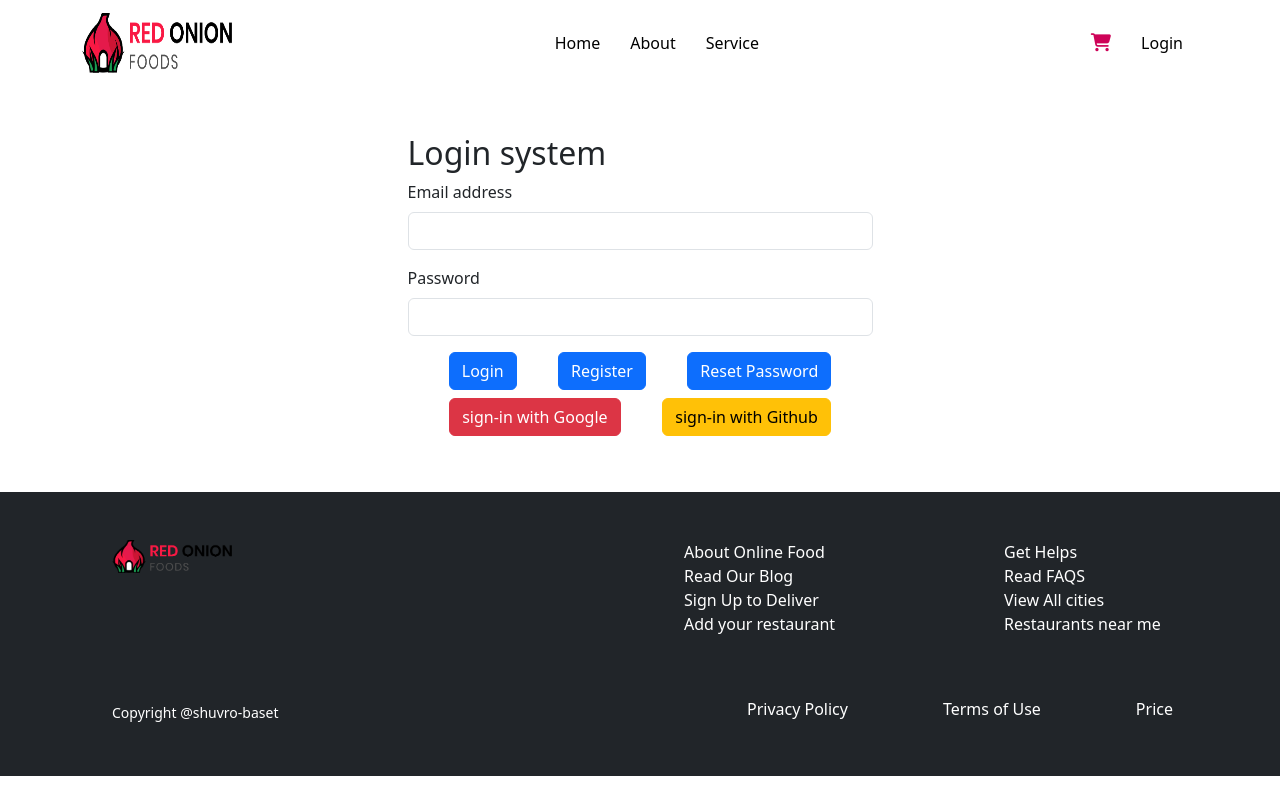
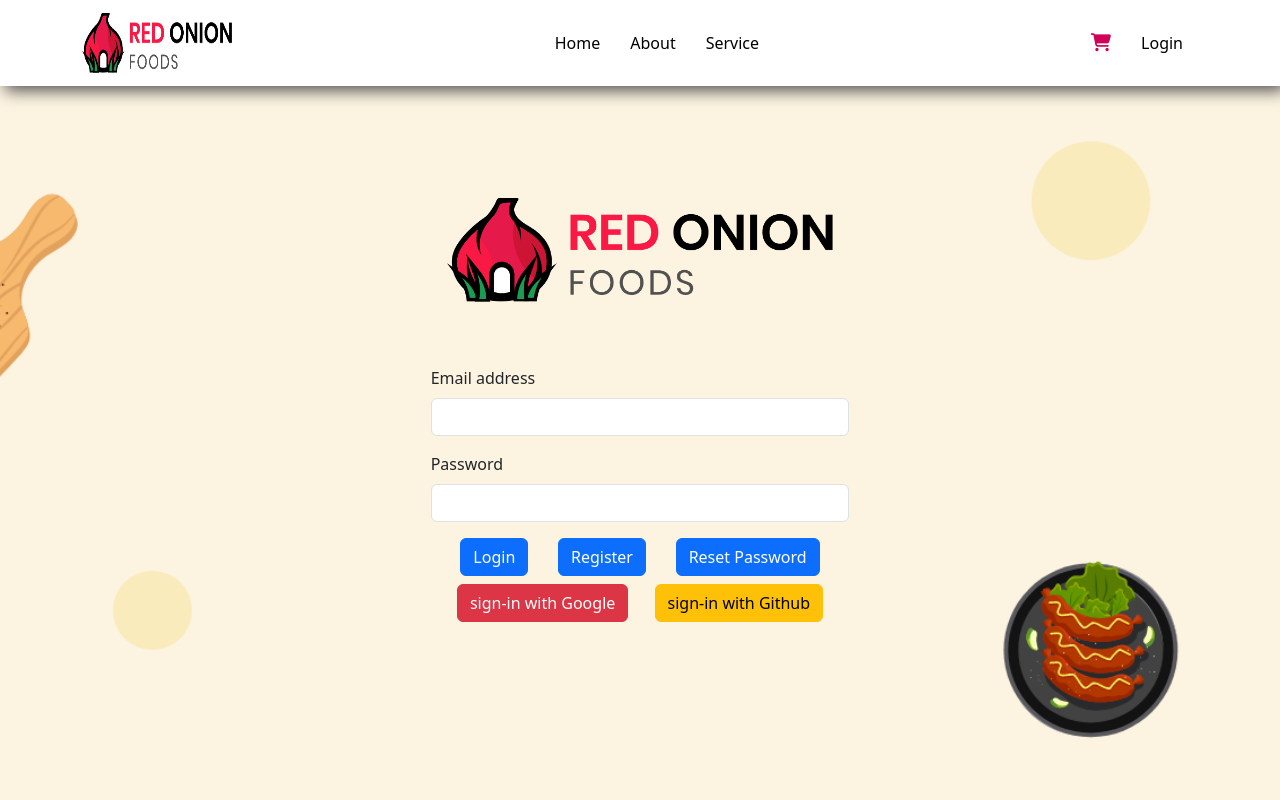
Before and after one commit to shuvro-baset/red_onion_restaurent, a React (Create React App) app: page /login in a window 1280 px wide. Shown: the top 800 px of the page. Built offline with nearby package versions, Linux system fonts and the light colour scheme; no server answers.

Commit message:
design wip

```diff
--- a/src/components/Foods/FoodItem/FoodItem.js
+++ b/src/components/Foods/FoodItem/FoodItem.js
@@ -4,12 +4,12 @@ import { Link } from 'react-router-dom';
 import './FoodItem.css'
 const FoodItem = ({ id, image, title, description, price , type}) => {
     return (
-        <Col md={4}>
-            <Card className="p-3 shadow border-0 d-flex flex-column align-items-center">
+        <Col md={4} >
+            <Card className="m-4 p-4 shadow border-0 d-flex flex-column align-items-center">
                 <img src={image} className="img-fluid card-img" alt="" />
-                <h4>{title}</h4>
-                <p>{description.slice(0,100)}</p>
-                <p>{price}</p>
+                <h6 className='my-3'>{title}</h6>
+                <p className="text-center">{description.slice(0,100)}</p>
+                <p>${price}</p>
                 <button className="btn btn-danger"><Link to={`/food/${id}`} className="text-white">see details</Link></button>
             </Card>
         </Col>
--- a/src/components/Footer/Footer.css
+++ b/src/components/Footer/Footer.css
@@ -1,6 +1,6 @@
 .footer-logo {
     /* height: 80px; */
-    width: 120px;
+    width: 150px;
     margin-left: 100px;
 }
 ul li {
--- /dev/null
+++ b/src/components/Login/Login.css
@@ -0,0 +1,7 @@
+.bg-img{
+    background-image: url(../../Image/bannerbackground.png);
+    background-repeat: no-repeat;
+    background-size: cover;
+    background-position: center;
+    height: 100vh;
+}
--- a/src/components/Login/Login.js
+++ b/src/components/Login/Login.js
@@ -1,8 +1,9 @@
 import React from 'react';
-import { Container } from 'react-bootstrap';
+import { Container, Col } from 'react-bootstrap';
 import { Link, useLocation, useHistory } from 'react-router-dom';
 import useAuth from '../../hooks/useAuth';
-
+import './Login.css'
+import logo from '../../Image/logo2.png'
 const Login = () => {
     const { handleEmailChange, handlePasswordChange, error, message, processLogin, handleResetPassword, handleGoogleSignIn, GithubSignInHandler} = useAuth()
 
@@ -19,10 +20,10 @@ const Login = () => {
     }
 
     return (
-        <Container>
+        <Container fluid className='bg-img'>
             <div className="d-flex justify-content-center align-items-center">
-            <div className='col-md-5 mt-5'>
-                <h2>Login system</h2>
+            <Col md={4} className='mt-5'>
+            <div><img src={logo} className="img-fluid my-5 p-3" alt="" /></div>
                 <form>
                     <div className="mb-3">
                         <label  className="form-label">Email address</label>
@@ -50,7 +51,7 @@ const Login = () => {
                         <button onClick={GithubSignInHandler} className="btn btn-warning">sign-in with Github</button>
                     </div>
                 </form>
-            </div>
+            </Col>
 
         </div>
         </Container>
--- a/src/components/NavBar/NavBar.css
+++ b/src/components/NavBar/NavBar.css
@@ -7,3 +7,7 @@
     color: #000;
 
 }
+.navBar{
+    box-shadow: 5px 5px 15px #575456;
+
+}
--- a/src/components/NavBar/NavBar.js
+++ b/src/components/NavBar/NavBar.js
@@ -7,7 +7,7 @@ import './NavBar.css'
 const NavBar = () => {
     const {user, logout} = useAuth();
     return (
-        <Navbar bg="white" expand="lg">
+        <Navbar sticky="top" bg="white" className="navBar" expand="lg">
             <Container>
                 <Navbar.Brand><img src={logo2} className="logo img-fluid" alt="" /></Navbar.Brand>
                 <Navbar.Toggle aria-controls="basic-navbar-nav" />
```
